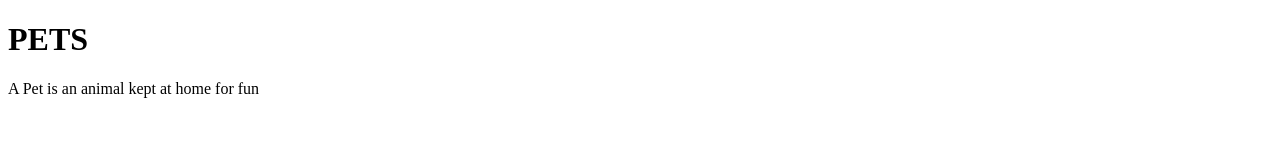
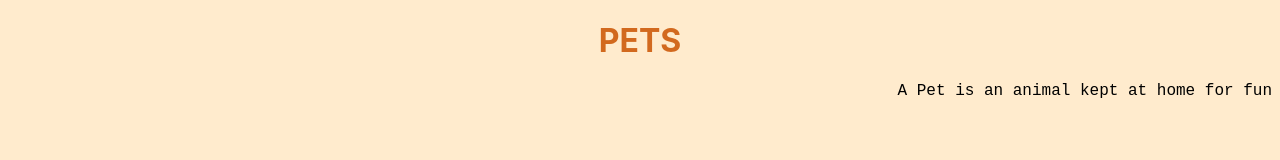
Before and after one commit to Andrew-1000/pet-web, a plain HTML site: page index.html in a window 1280 px wide. Drawn offline with Linux system fonts and the light colour scheme.

Commit message:
Add block elements on the pets project

```diff
--- a/index.html
+++ b/index.html
@@ -4,13 +4,14 @@
   <meta charset="UTF-8">
   <meta name="viewport" content="width=device-width, initial-scale=1.0">
   <meta http-equiv="X-UA-Compatible" content="ie=edge">
+  <link rel="stylesheet" href="style.css" type="text/css" rel="stylesheet">
 
-  <title> My Pet </title>
-<body>
- <h1>PETS</h1>
- <p>A Pet is an animal kept at home for fun</p>
+  <title> Fictional Animal </title>
+  <body>
 
-</body>
+    <h1>PETS</h1>
+    <p>A Pet is an animal kept at home for fun</p>
 
+  </body>
 
 </html>
--- /dev/null
+++ b/style.css
@@ -0,0 +1,18 @@
+body {
+  background-color: blanchedalmond;
+}
+h1 {
+  text-align: center;
+  font-family: -apple-system, BlinkMacSystemFont, 'Segoe UI', Roboto, Oxygen, Ubuntu, Cantarell, 'Open Sans', 'Helvetica Neue', sans-serif;
+  color: chocolate;
+}
+
+p {
+  text-align: right;
+  font-family: 'Courier New', Courier, monospace;
+
+}
+ul {
+  line-height: 30px;
+  font-weight: 200;
+}
```
Also changed, not shown: images/IMG_20190801_111059.jpg (deleted).
